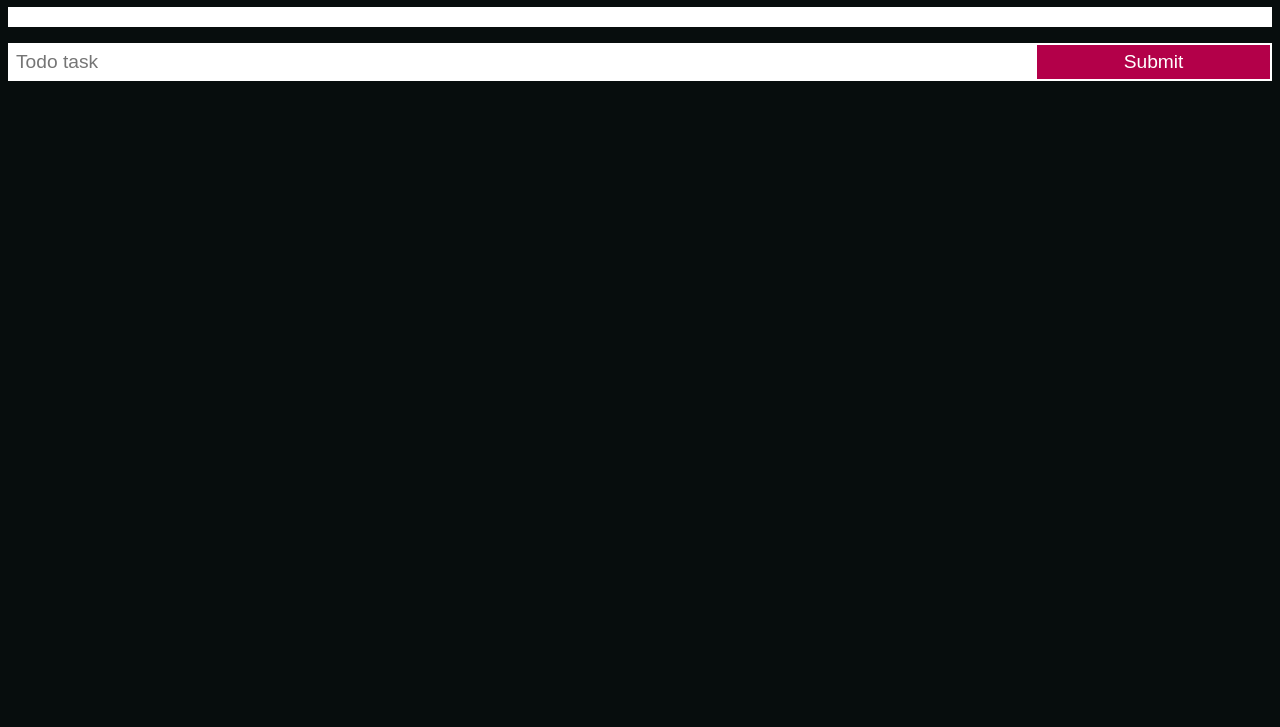
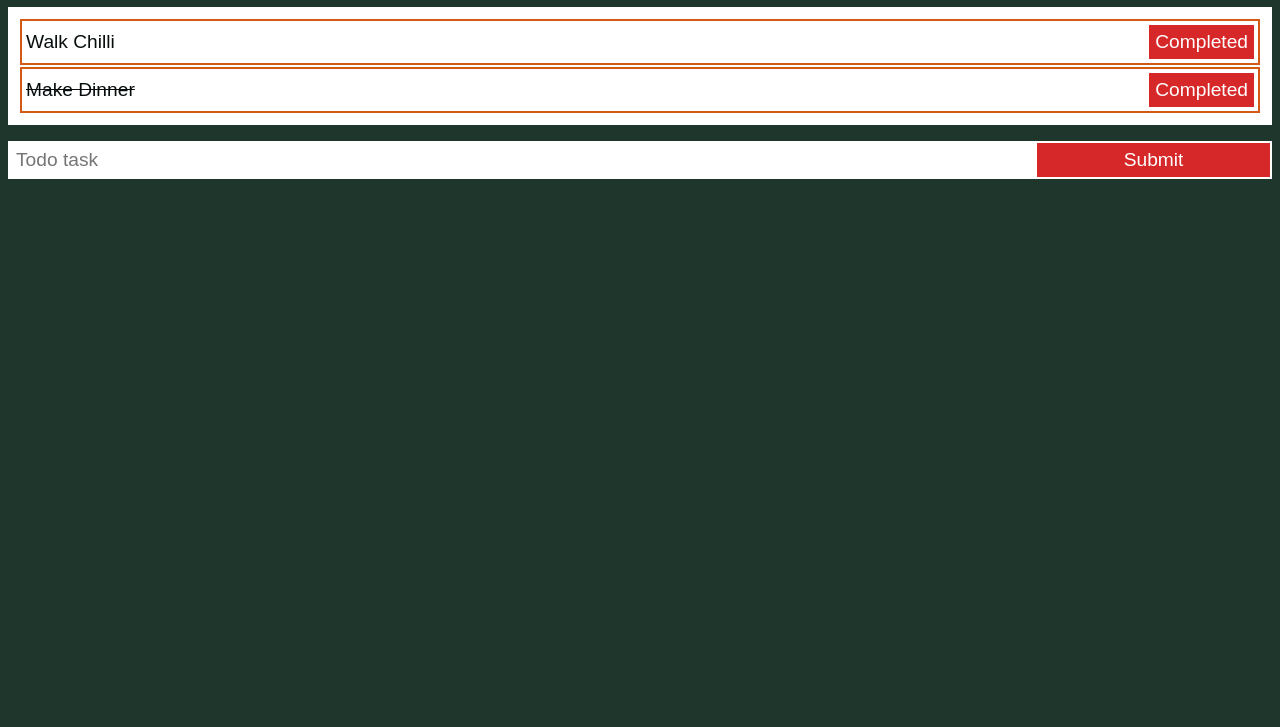
Before and after one commit to BehnazShojaei/Practice-JS-, a plain HTML site: page todo-list-starter/index.html in a window 1280 px wide. Shown: the part 73-800 px from the top of the page. Drawn offline with Linux system fonts and the light colour scheme.

Commit message:
update the todo list

```diff
--- a/todo-list-starter/script.js
+++ b/todo-list-starter/script.js
@@ -1,15 +1,67 @@
+let todoTasks = ["Walk Chilli", "Make Dinner"];
+let todoTasksStatus = [false, true];
+// updateTodoList();
+
+// const todoList = document.getElementById("todo-list");
+
+// for (const [index, task] of todoTasks.entries()) {
+//     const newTodoTaskElement = createNewTodoItemElement(task, index);
+//     // Add the <li> element to the list
+//     todoList.appendChild(newTodoTaskElement);
+// }
+
+// const addTask = () => {
+
+// };
+
+const updateTodoList = () => {
+    const todoList = document.getElementById("todo-list");
+    todoList.innerHTML = "";
+    for (const [index, task] of todoTasks.entries()) {
+        const newTodoTaskElement = createNewTodoItemElement(task, index);
+        todoList.appendChild(newTodoTaskElement);
+    }
+};
+
+const createNewTodoItemElement = (task, index) => {
+    // Create a <p> element to store the task description
+    const newTodoTaskTextElement = document.createElement("p");
+    newTodoTaskTextElement.innerText = task;
+
+    // Apply a CSS class to the completed items
+    if (todoTasksStatus[index] == true) {
+    newTodoTaskTextElement.classList.add("complete");
+    }
+
+    // Create a <li> element to contain the paragraph
+    const newTodoTaskElement = document.createElement("li");
+    newTodoTaskElement.appendChild(newTodoTaskTextElement);
+
+    const completeButtonElement = document.createElement("input");
+    completeButtonElement.type = "button";
+    completeButtonElement.value = "Completed";
+    completeButtonElement.onclick = function () {
+    toggleComplete(index);
+    };
+    newTodoTaskElement.appendChild(completeButtonElement);
+    return newTodoTaskElement;
+};
+
+const toggleComplete = (index) => {
+    // If it is complete, set it to incomplete.
+    // If it is incomplete, set it to complete.
+    if (todoTasksStatus[index] == false) {
+      todoTasksStatus[index] = true;
+    } else {
+      todoTasksStatus[index] = false;
+    }
+      updateTodoList();
+    };
+
+// Initialize the list
+updateTodoList();
+
+
 const addTask = () => {
 
 };
-
-const updateTodoList = () => {
-
-};
-
-const createNewTodoItemElement = (task, index) => {
-
-};
-
-const toggleComplete = (index) => {
-
-};
--- a/todo-list-starter/styles.css
+++ b/todo-list-starter/styles.css
@@ -1,5 +1,5 @@
 body {
-    background-color: #070d0d;
+    background-color: #1e362c;
     font-family: sans-serif;
     color: #fff;
 }
@@ -13,7 +13,7 @@ li {
     display: flex;
     justify-content: space-between;
     align-items: center;
-    border: 2px solid #b30049;
+    border: 2px solid #d35a14;
     padding: 2px;
     margin: 2px;
     color: #070d0d;
@@ -45,7 +45,7 @@ input[type="button"]#new-task-button {
 }
 
 input[type="button"] {
-    background: #b30049;
+    background: #d62828;
     color: #fff;
 }
 
```
